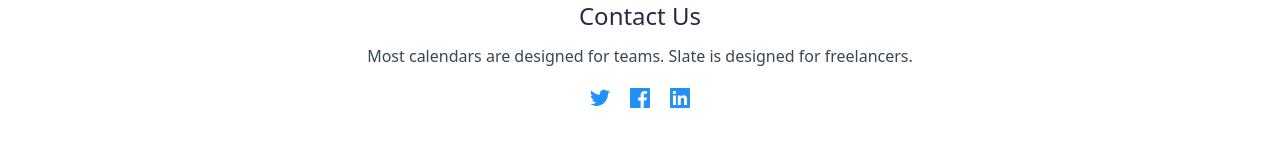
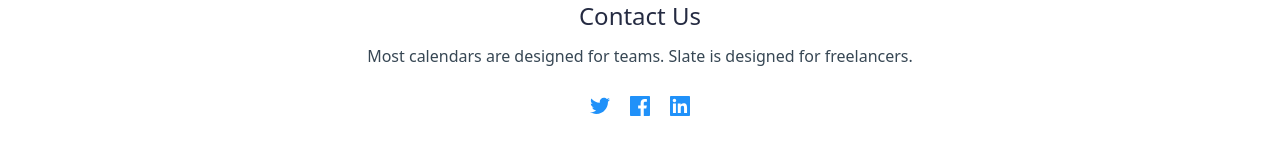
Before and after one commit to d-rocham/unal-uapa-prueba-tecnica, a React (Create React App) app: page / in a window 1280 px wide. Shown: the top 166 px of the page. Built offline with nearby package versions, Linux system fonts and the light colour scheme.

Commit message:
[Refactor] Corrige detalles menores en estilos del  componente

```diff
--- a/src/components/body/body_components/BodySection.tsx
+++ b/src/components/body/body_components/BodySection.tsx
@@ -4,7 +4,7 @@ type Props = {
     children: JSX.Element;
 };
 function BodySection({ children }: Props) {
-    return <div className="flex flex-col items-center gap-5">{children}</div>;
+    return <div className="flex flex-col items-center gap-7">{children}</div>;
 }
 
 export default BodySection;
```
